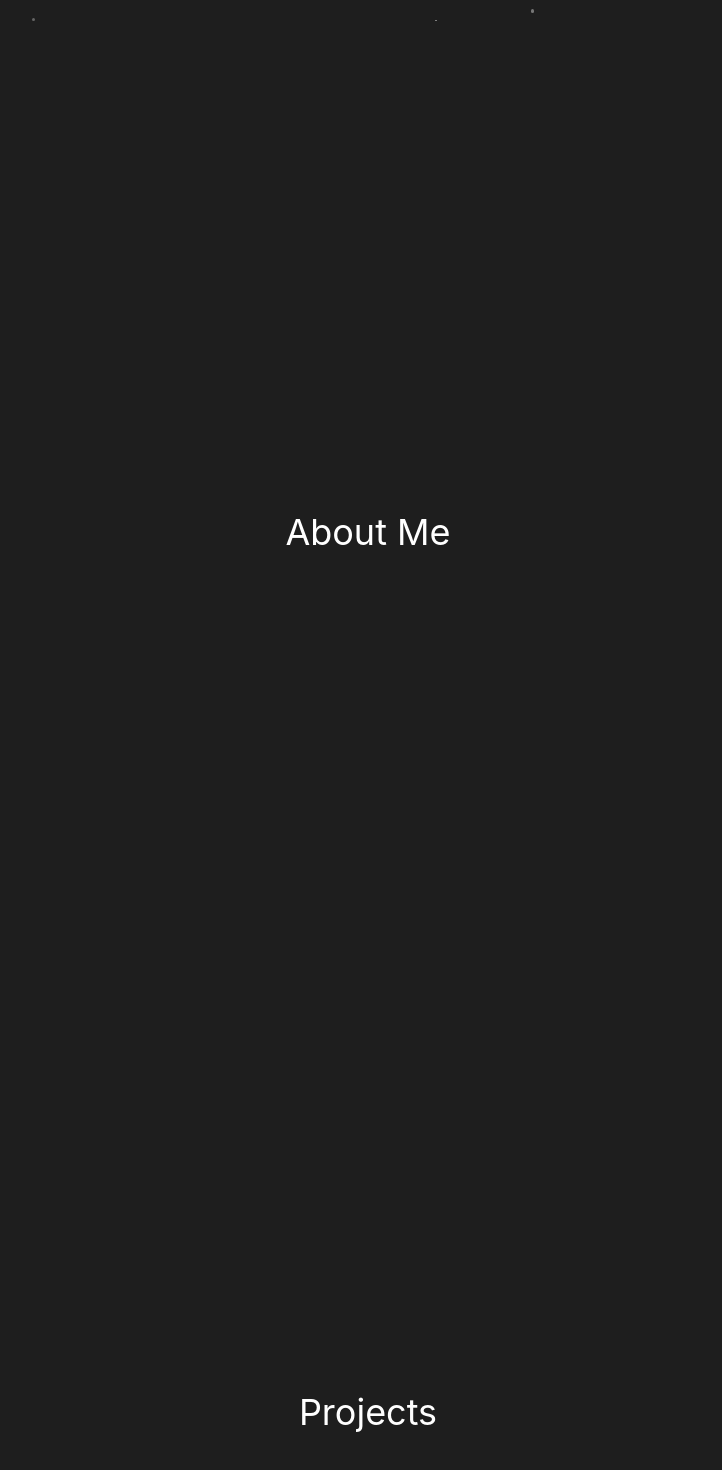
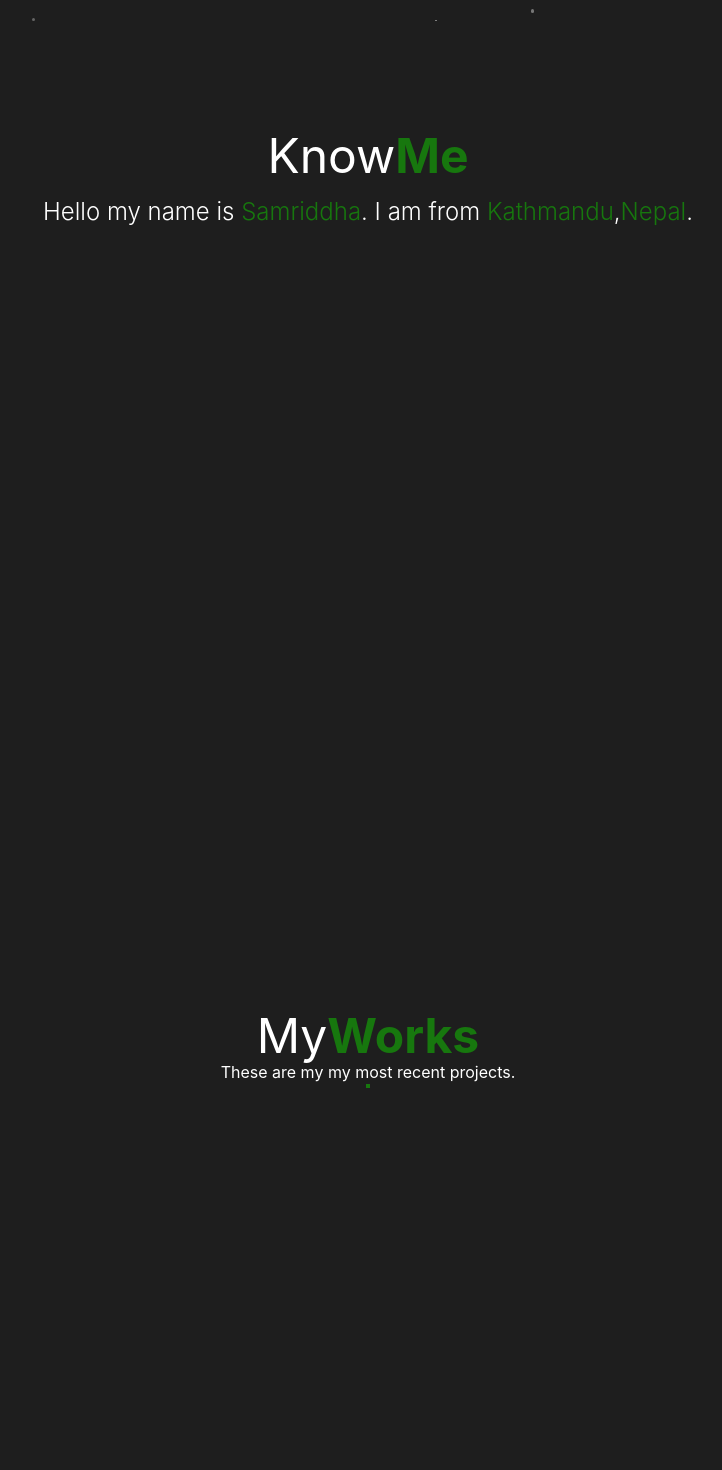
Before and after one commit to samriddha-gautam/portfolio-website, a Next.js app: page / in a window 1280 px wide. Shown: the part 776-2246 px from the top of the page, without its empty margins (272-994 px from the left). Built offline with nearby package versions, Linux system fonts and the light colour scheme.

Commit message:
added content

```diff
--- a/app/components/aboutMe.tsx
+++ b/app/components/aboutMe.tsx
@@ -1,8 +1,12 @@
 export default function AboutMe() {
     return (
-      <section id="about-me" className="min-h-screen flex items-center justify-center">
-        <h1 className="text-4xl">About Me</h1>
-
+      <section id="about-me" className="min-h-screen flex flex-col items-center gap-4 ">
+        <h1 className="text-5xl">Know<strong className="text-customGreen">Me</strong></h1>
+        <p className="text-2xl font-light">
+          Hello my name is <span className="text-customGreen font-light">Samriddha</span>.
+          I am from <span className="text-customGreen font-light">Kathmandu</span>,
+          <span className="text-customGreen font-light">Nepal</span>.
+        </p>
       </section>
     );
   }
--- a/app/components/navbar.tsx
+++ b/app/components/navbar.tsx
@@ -78,7 +78,7 @@ const Navbar = () => {
   return (
     <nav
       ref={navRef}
-      className={`px-6 py-3.5 z-50 sticky top-0 left-0 right-0 overflow-hidden lg:mx-12 transition-all duration-200 ${
+      className={`md:pr-20 md:pl-9 py-3.5 z-50 sticky top-0 left-0 right-0 overflow-hidden transition-all duration-200 ${
         scrolled ? "backdrop-blur-lg bg-black/10 shadow-lg" : ""
       }`}
     >
--- a/app/components/projects.tsx
+++ b/app/components/projects.tsx
@@ -1,8 +1,13 @@
 export default function Projects() {
     return (
-      <section id="projects" className="min-h-screen flex items-center justify-center">
-        <h1 className="text-4xl">Projects</h1>
-
+      <section id="projects" className="min-h-screen flex flex-col items-center">
+        <h1 className="text-5xl">My<strong className="text-customGreen">Works</strong></h1>
+        <p className="text-3sm">
+          These are my my most recent projects.
+        </p>
+        <div className="flex ">
+          <div className="border-2 w-[25%] border-customGreen"></div>
+        </div>
       </section>
     );
   }
```
